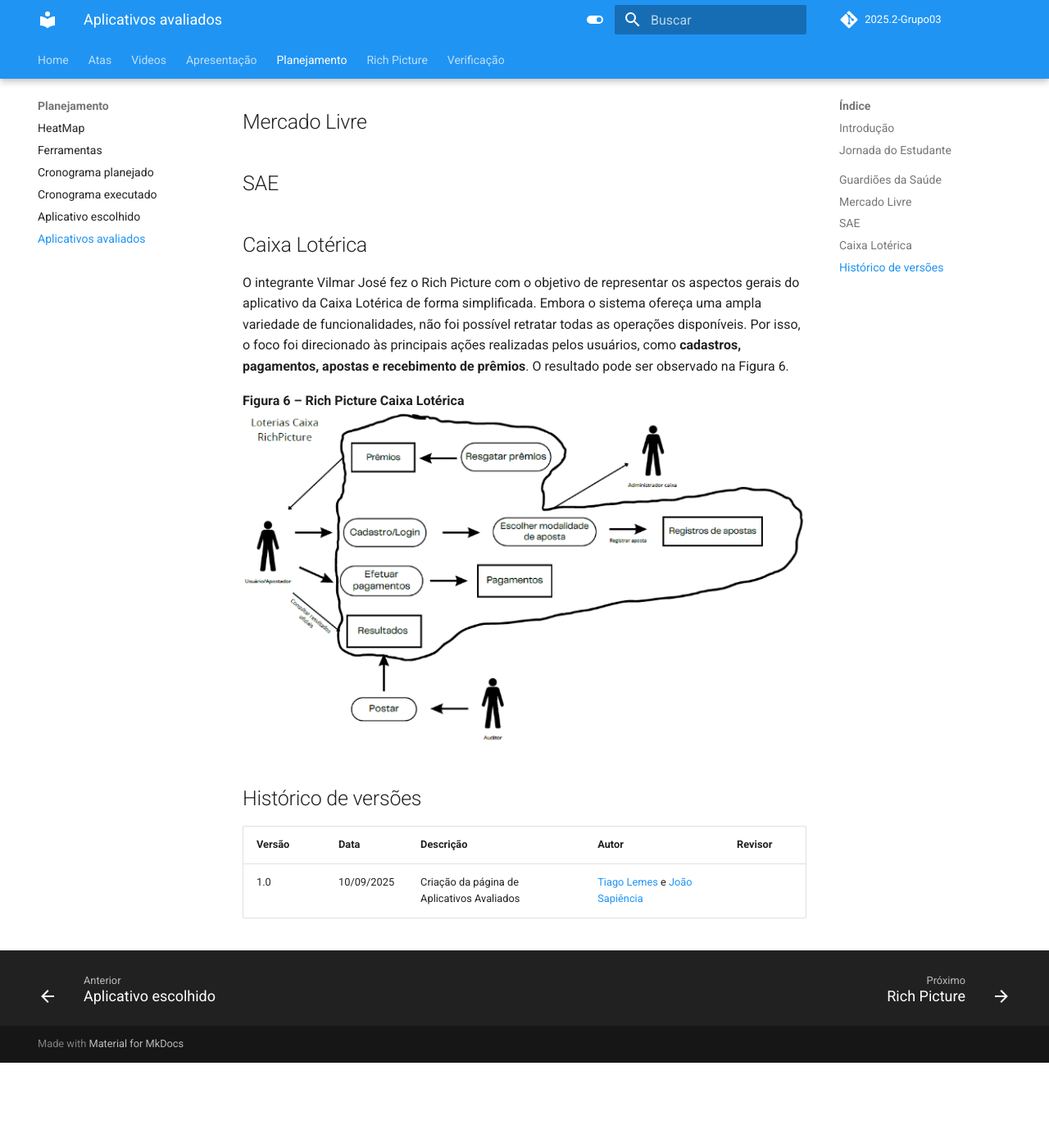
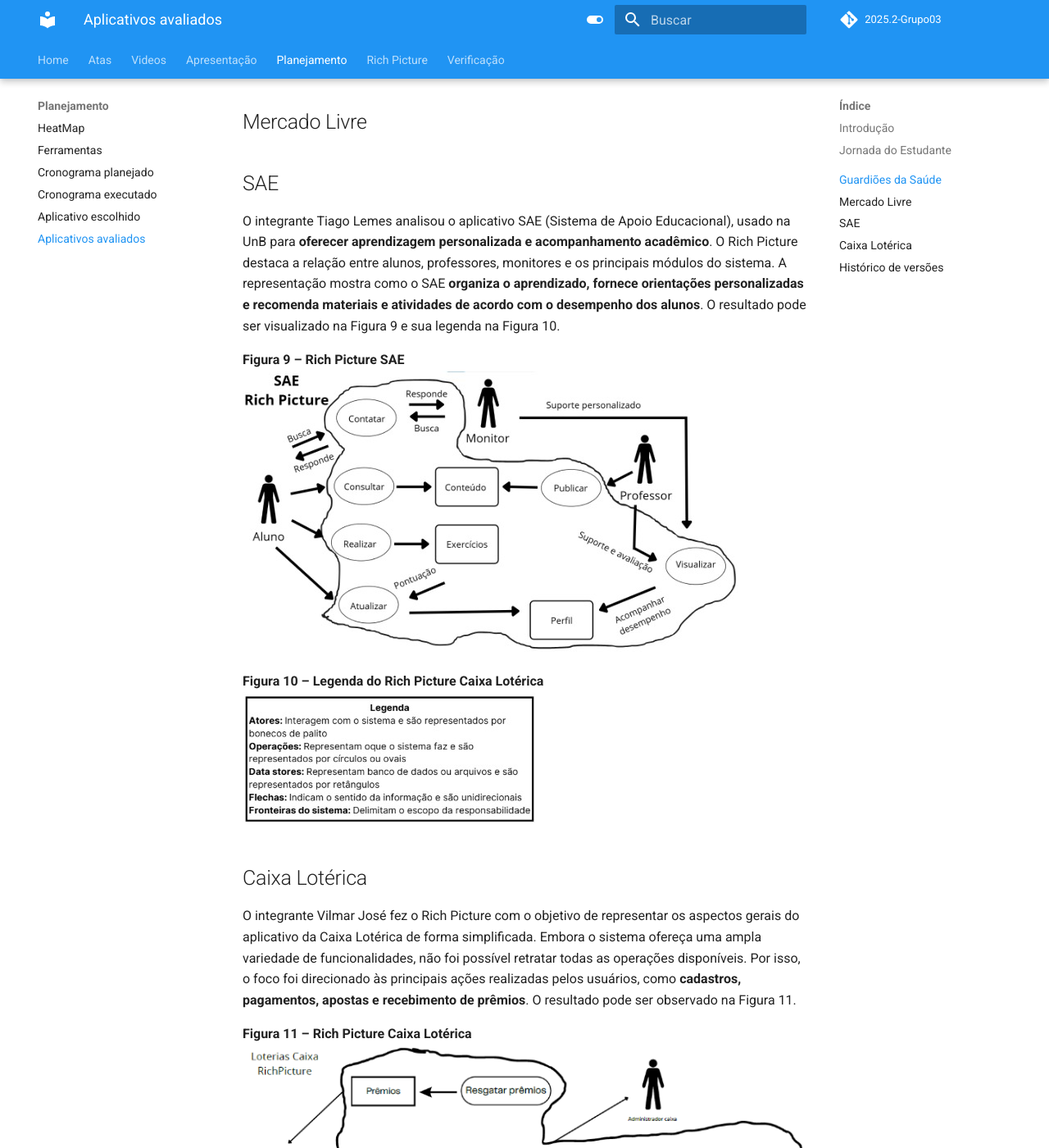
Before and after one commit to Requisitos-de-Software/2025.2-Grupo03, an MkDocs documentation site: the page built from docs/Planejamento/Aplicativos.md, in a window 1280 px wide and 1400 px high, scrolled down 1913 px. Shown: the whole window at 82% size. Built offline with MkDocs 1.6.1 and Material for MkDocs 9.7.7, drawn with Linux system fonts in a browser that asks for light colours; comment, search, counter and statistics services are not loaded; before the commit the page ends 3209 px from its top, so only the background shows below that.

Commit message:
Adição das Rich Pictures

```diff
--- a/docs/Planejamento/Aplicativos.md
+++ b/docs/Planejamento/Aplicativos.md
@@ -15,7 +15,8 @@
 | Vilmar José | Caixa Lotérica |
 
 ## Jornada do Estudante
-O integrante Arthur Guilherme optou pelo aplicativo Jornada do Estudante, com foco na análise das funcionalidades voltadas ao acompanhamento da vida acadêmica do usuário. O Rich Picture destaca as operações principais, como **cadastros, acompanhamento de atividades, envio de tarefas, consultas de notas e comunicados**. O resultado do Rich Picture pode ser visualizado na Figura 1 e sua legenda na Figura 2.
+O integrante Arthur Guilherme optou pelo aplicativo Jornada do Estudante, com foco na análise das funcionalidades voltadas ao acompanhamento da vida acadêmica do usuário. O Rich Picture destaca as operações principais, como **cadastros, acompanhamento de atividades, envio de tarefas, consultas de notas e comunicados**.
+O resultado do Rich Picture pode ser visualizado na Figura 1 e sua legenda na Figura 2.
 
 **Figura 1 – Rich Picture Caixa Lotérica**
 ![Jornada do Estudante](../imagens/aplicativosAvaliados/richPictureArthurG.png)
@@ -30,12 +31,20 @@
 ## Mercado Livre
 
 ## SAE
+O integrante Tiago Lemes analisou o aplicativo SAE (Sistema de Apoio Educacional), usado na UnB para **oferecer aprendizagem personalizada e acompanhamento acadêmico**. O Rich Picture destaca a relação entre alunos, professores, monitores e os principais módulos do sistema. A representação mostra como o SAE **organiza o aprendizado, fornece orientações personalizadas e recomenda materiais e atividades de acordo com o desempenho dos alunos**.
+O resultado pode ser visualizado na Figura 9 e sua legenda na Figura 10.
 
+**Figura 9 – Rich Picture SAE**
+![Caixa Lotérica](../imagens/aplicativosAvaliados/richPictureTiago.jpeg)
+
+**Figura 10 – Legenda do Rich Picture Caixa Lotérica**
+![Jornada do Estudante](../imagens/aplicativosAvaliados/legendaTiago.jpeg)
 
 ## Caixa Lotérica
-O integrante Vilmar José fez o Rich Picture com o objetivo de representar os aspectos gerais do aplicativo da Caixa Lotérica de forma simplificada. Embora o sistema ofereça uma ampla variedade de funcionalidades, não foi possível retratar todas as operações disponíveis. Por isso, o foco foi direcionado às principais ações realizadas pelos usuários, como **cadastros, pagamentos, apostas e recebimento de prêmios**. O resultado pode ser observado na Figura 6.
+O integrante Vilmar José fez o Rich Picture com o objetivo de representar os aspectos gerais do aplicativo da Caixa Lotérica de forma simplificada. Embora o sistema ofereça uma ampla variedade de funcionalidades, não foi possível retratar todas as operações disponíveis. Por isso, o foco foi direcionado às principais ações realizadas pelos usuários, como **cadastros, pagamentos, apostas e recebimento de prêmios**.
+O resultado pode ser observado na Figura 11.
 
-**Figura 6 – Rich Picture Caixa Lotérica**
+**Figura 11 – Rich Picture Caixa Lotérica**
 ![Caixa Lotérica](../imagens/aplicativosAvaliados/richPictureVilmar.png)
 
 ## Histórico de versões
```
Also changed, not shown: docs/imagens/aplicativosAvaliados/legendaTiago.jpeg (added), docs/imagens/aplicativosAvaliados/richPictureTiago.jpeg (added).
